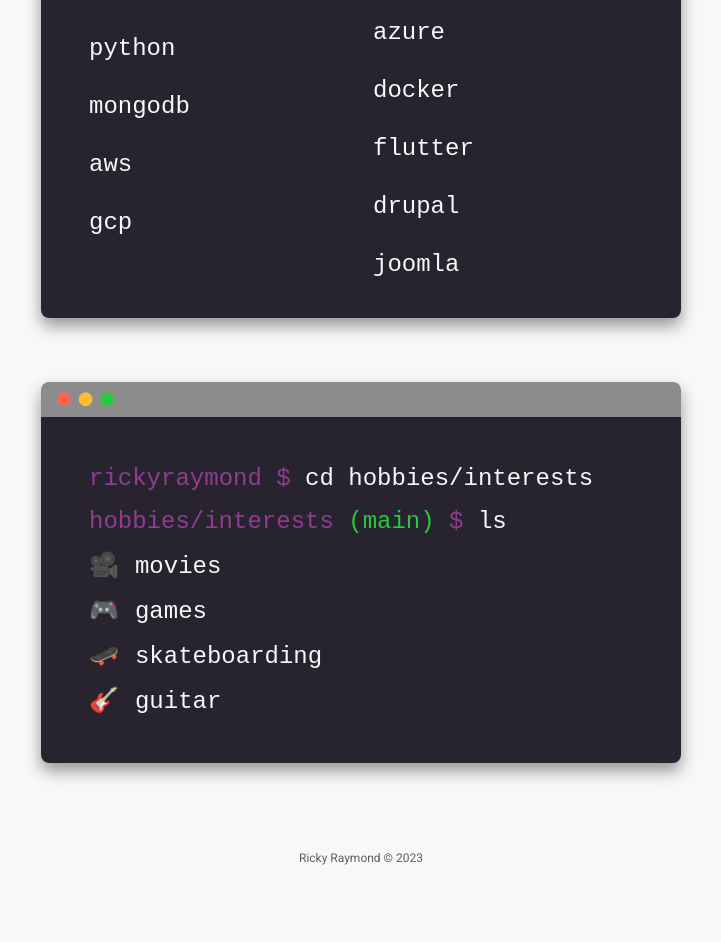
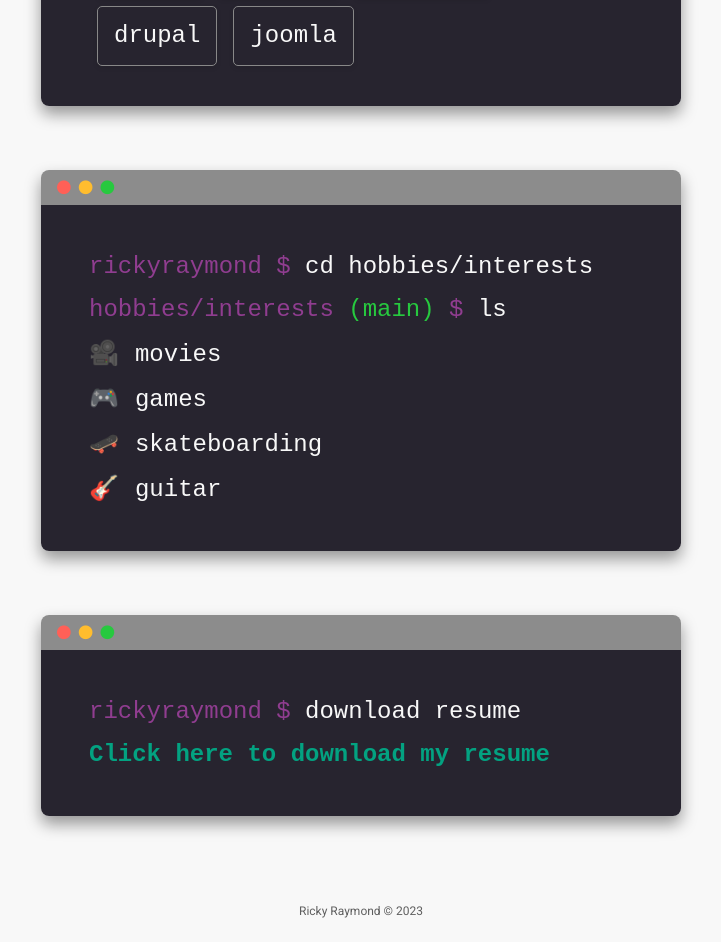
Before and after one commit to rickyraymond/rrdev, a React (Create React App) app: page /about in a window 1280 px wide. Shown: the part 1340-2282 px from the top of the page, without its empty margins (279-1000 px from the left). Before the commit the page ends 2229 px from the top, so only its background shows below. Built offline with nearby package versions, Linux system fonts and the light colour scheme.

Commit message:
add resume

```diff
--- a/src/components/about/About.js
+++ b/src/components/about/About.js
@@ -50,11 +50,19 @@ export default function About() {
         </>;
     }
 
+    function resumeText() {
+        return <>
+            <p><span style={{color: info.baseColor}}>{firstName}{info.lastName.toLowerCase()} $</span> download resume</p>
+            <p><a href="https://docs.google.com/document/d/1udOoRyNXofpx1swHKsElT6hy4qCGpejs/edit?usp=sharing&ouid=109018807791803660222&rtpof=true&sd=true" download target='_blank'>Click here to download my resume</a></p>
+        </>;
+    }
+
     return (
         <Box display={'flex'} flexDirection={'column'} alignItems={'center'} mt={'3rem'}>
             <Terminal text={aboutMeText()}/>
             <Terminal text={skillsText()}/>
             <Terminal text={miscText()}/>
+            <Terminal text={resumeText()}/>
         </Box>
     )
 }
--- a/src/components/about/About.module.scss
+++ b/src/components/about/About.module.scss
@@ -9,13 +9,19 @@
 }
 
 .skills {
-  columns: 1;
+  // columns: 1;
+
   @media only screen and (min-width: 940px) {
-    columns: 2;
+    // columns: 2;
   }
 
   li {
-    margin: 0;
+    margin: 0rem .5rem .5rem!important;
     line-height: 1.75;
+    padding: 0.5rem 1rem;
+    border-radius: 5px;
+    border: 1px solid #888;
+    box-shadow: 0 2px 5px rgba(0, 0, 0, 0.1);
+    display: inline-block;
   }
 }
```
